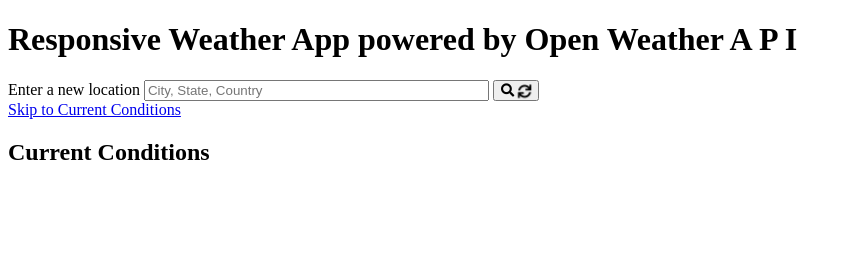
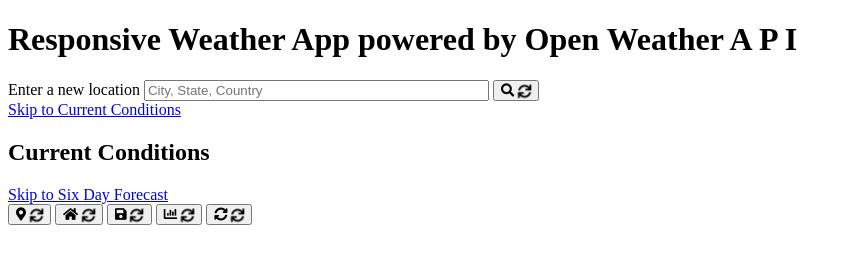
Before and after one commit to melburne/weather-app, a plain HTML site: page index.html in a window 1280 px wide. Shown: the whole page, without its empty margins (0-851 px from the left). Drawn offline with Linux system fonts and the light colour scheme.

Commit message:
Add navigation buttons

```diff
--- a/index.html
+++ b/index.html
@@ -33,7 +33,34 @@
     <div id="currentForecast__conditions" class="currentForecast__conditions"></div>
   </section>
 
-  <nav id="navButtons" class="navButtons"></nav>
+  <a href="#dailyForecast" class="skip-link">Skip to Six Day Forecast</a>
+  <nav id="navButtons" class="navButtons">
+    <button id="getLocation" class="button" title="Get Location"
+            aria-label="Get the current weather conditions for your current location">
+      <i class="fas fa-map-marker-alt"></i>
+      <i class="fas fa-sync fa-spin"></i>
+    </button>
+    <button id="home" class="button" title="Home Weather"
+            aria-label="Get the current weather conditions for your home location">
+      <i class="fas fa-home"></i>
+      <i class="fas fa-sync fa-spin"></i>
+    </button>
+    <button id="saveLocation" class="button" title="Save Location"
+            aria-label="Save the current location as your home location">
+      <i class="fas fa-save"></i>
+      <i class="fas fa-sync fa-spin"></i>
+    </button>
+    <button id="unit" class="button" title="Toggle Measurement Units"
+            aria-label="Toggle between metric and imperial measurement units">
+      <i class="fas fa-chart-bar"></i>
+      <i class="fas fa-sync fa-spin"></i>
+    </button>
+    <button id="refresh" class="button" title="Refresh Weather"
+            aria-label="Refresh the current weather conditions">
+      <i class="fas fa-sync-alt"></i>
+      <i class="fas fa-sync fa-spin"></i>
+    </button>
+  </nav>
   <section id="dailyForecast" class="dailyForecast"></section>
 </main>
 </body>
```
